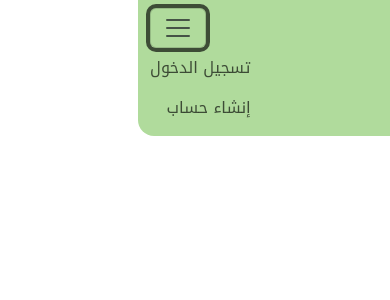
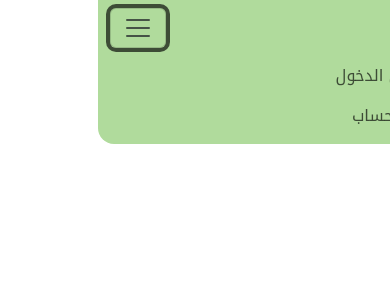
Before and after one commit to Mo2024/alghadeer, an Angular app in the folder frontend/: page / in a window 390 px wide. Both pictures are taken after a click on the button "Toggle navigation". Shown: the top 300 px of the page. Built offline with nearby package versions, Linux system fonts and the light colour scheme.

Commit message:
fixed navbar options alignment

```diff
--- a/frontend/src/app/components/navbar/navbar.component.html
+++ b/frontend/src/app/components/navbar/navbar.component.html
@@ -6,7 +6,7 @@
             <span class="navbar-toggler-icon"></span>
         </button>
         <div class="collapse navbar-collapse" id="navbarNavAltMarkup">
-            <div class="w-100 d-flex justify-content-between">
+            <div class="w-100 d-flex flex-column flex-lg-row justify-content-lg-between align-items-lg-center">
                 <!-- Main Menu (e.g. الصفوف, المواضيع) -->
                 <ul class="navbar-nav mb-2 mb-lg-0">
                     <li class="nav-item"
```
